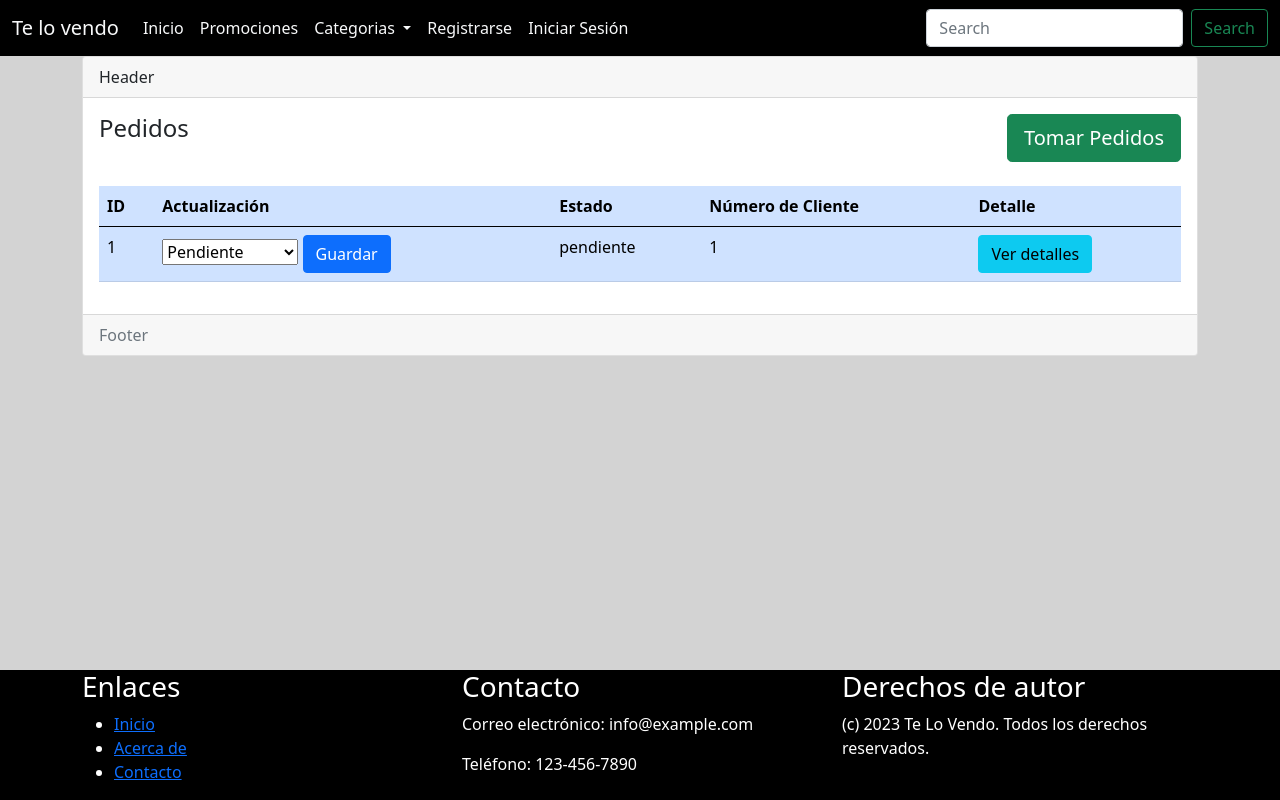
After one commit to lrubio08/telovendoM7, a Django app: page /index/verPedidos/ in a window 1280 px wide. The commit adds this page. Run offline with Django 4.2, Linux system fonts and the light colour scheme; tables that the repository leaves empty hold one stand-in row (values such as "Sample post").

Commit message:
ejercicio grupal 2

```diff
--- a/apptelovendo/forms.py
+++ b/apptelovendo/forms.py
@@ -1,5 +1,5 @@
 from django import forms
-from .models import CustomUser
+from .models import CustomUser, DetallePedido
 
 from django.contrib.auth.forms import UserCreationForm
 from django.contrib.auth.models import User
--- a/apptelovendo/models.py
+++ b/apptelovendo/models.py
@@ -7,9 +7,40 @@ class CustomUser(AbstractUser):
     email = models.EmailField(unique=True)
     username = models.AutoField
 
+    #campos para manejo de grupos y roles
+    ROLES = (
+        ('cliente', 'Cliente'),
+        ('administrador', 'Administrador')
+    )
 
+    role = models.CharField(max_length=15, choices=ROLES, default='cliente')
     USERNAME_FIELD = 'email'
     REQUIRED_FIELDS = ['rut']
 
     def __str__(self):
         return self.email
+
+
+class Producto(models.Model):
+    nombre = models.CharField(max_length=100)
+    precio = models.IntegerField()
+    descripcion = models.TextField()
+
+class Pedido(models.Model):
+    ESTADOS = (
+        ('pendiente', 'Pendiente'),
+        ('preparacion', 'En preparacion'),
+        ('despacho', 'En despacho'),
+        ('entregado','Entregado')
+    )
+
+
+    producto = models.ManyToManyField(Producto)
+    estado = models.CharField(max_length=20, choices=ESTADOS)
+    usuario = models.ForeignKey(CustomUser, on_delete=models.CASCADE, default=None, related_name='pedidos')
+    asignado_a = models.ForeignKey(CustomUser, on_delete=models.SET_NULL, blank=True, null=True, related_name='pedidos_asinados')
+
+class DetallePedido(models.Model):
+    pedido = models.ForeignKey(Pedido, on_delete=models.CASCADE)
+    producto = models.ForeignKey(Producto, on_delete=models.CASCADE)
+    cantidad = models.PositiveIntegerField(default=1)
--- a/apptelovendo/templates/apptelovendo/base.html
+++ b/apptelovendo/templates/apptelovendo/base.html
@@ -8,7 +8,6 @@
     <link href="https://cdn.jsdelivr.net/npm/bootstrap@5.0.2/dist/css/bootstrap.min.css" rel="stylesheet" integrity="sha384-EVSTQN3/azprG1Anm3QDgpJLIm9Nao0Yz1ztcQTwFspd3yD65VohhpuuCOmLASjC" crossorigin="anonymous">
 
     <link rel="stylesheet" href="{%static 'css/estilos.css'%}">
-    {% block style%} {% endblock style%}
     <title>{%block title%} {%endblock%}</title>
 </head>
 <body>
@@ -40,12 +39,26 @@
                         <li><a class="dropdown-item text-light bg-dark" href="#">Deportes</a></li>
                     </ul>
                 </li>
+
+
+                {% if user.is_authenticated %}
+                    <li class="nav-item">
+                        <a class="nav-link text-light" href="{% url 'exit' %}" >Cerrar Sesión</a>
+                    </li>
+                {% else %}
                     <li class="nav-item">
                         <a class="nav-link text-light" href="{% url 'registro'%}" >Registrarse</a>
                     </li>
                     <li class="nav-item">
                         <a class="nav-link text-light" href="{% url 'iniciar_sesion' %}" >Iniciar Sesión</a>
                     </li>
+                {% endif %}
+
+                {% if user.is_superuser or user.is_staff %}
+                    <li class="nav-item">
+                        <a class="nav-link text-light" href="#" >Gestión de Productos</a>
+                    </li>
+                {% endif %}
 
             </ul>
             <form class="d-flex">
--- /dev/null
+++ b/apptelovendo/templates/apptelovendo/verPedidos.html
@@ -0,0 +1,73 @@
+{%extends "appTelovendo/base.html"%}
+
+{%block title%} Ver Pedidos {%endblock%}
+
+{%block content%}
+{%load static%}
+<div class="container">
+
+    <div class="card">
+        <div class="card-header">
+            Header
+        </div>
+        <div class="card-body">
+            <div class="pedidos" style="justify-content: space-between;display: flex;">
+            <h4 class="card-title">Pedidos</h4>
+            <a href="{% url 'tomar_pedido'%}" class="btn btn-success btn-lg " tabindex="1" role="button" >Tomar Pedidos</a>
+
+            </div>
+            <br>
+
+            <div class="table-responsive">
+                <table class="table table-primary">
+                    <thead>
+                        <tr>
+                            <th scope="col">ID</th>
+                            <th scope="col">Actualización</th>
+                            <th scope="col">Estado</th>
+                            <th scope="col">Número de Cliente</th>
+                            <th scope="col">Detalle</th>
+                        </tr>
+                    </thead>
+                    <tbody>
+                        {% for pedido in pedidos %}
+                        <tr class="">
+                            <td scope="row">{{ pedido.id }}</td>
+                            <td>
+                                <form action="{% url 'verPedidos'%}" method="POST">
+                                    {% csrf_token%}
+                                    <input type="hidden" name="pedido_id" value="{{ pedido.id }}">
+                                    <select name="nuevo_estado" id="">
+                                        {% for value, label in pedido.ESTADOS %}
+                                            <option value="{{ value }}" {% if pedido.estado == value %}selected{% endif%}>{{ label }}</option>
+                                        {% endfor %}
+                                    </select>
+                                    <button type="submit" class=" btn btn-primary">Guardar</button>
+                                </form>
+                            </td>
+                            <td>{{ pedido.estado }}</td>
+                            <td>{{ pedido.usuario_id }}</td>
+                            <td>
+                                <a href="{% url 'detalle_pedido' pedido.id%}" class="btn btn-info" role="buttom">Ver detalles</a>
+                            </td>
+                        </tr>
+                        {% endfor %}
+
+
+                    </tbody>
+                </table>
+            </div>
+
+
+        </div>
+        <div class="card-footer text-muted">
+            Footer
+        </div>
+    </div>
+
+</div>
+
+
+
+
+{%endblock%}
--- a/apptelovendo/urls.py
+++ b/apptelovendo/urls.py
@@ -9,5 +9,9 @@ urlpatterns = [
     path('iniciar_sesion/', views.iniciar_sesion, name='iniciar_sesion'),
     path('sesion_iniciada/', views.sesion_iniciada, name='sesion_iniciada'),
     path('exit/', views.exit, name = 'exit'),
+    path('verPedidos/', views.verPedidos, name = 'verPedidos'),
+    #path('verPedidos/crearPedido', views.crearPedido, name = 'crearPedido'),
+    path('detalle_pedido/<int:pedido_id>/', views.detalle_pedido, name= 'detalle_pedido'),
+    path('tomar_pedido', views.tomar_pedido, name='tomar_pedido')
 
 ]
--- a/apptelovendo/views.py
+++ b/apptelovendo/views.py
@@ -4,9 +4,9 @@ import random
 import string
 from django.core.mail import send_mail
 from django.contrib.auth import authenticate, login, logout
-from django.contrib.auth.decorators import login_required
-from django.http import HttpResponse
 from django.contrib import messages
+from .models import Pedido, DetallePedido, CustomUser
+from django.contrib.auth import get_user_model
 
 #pagina de inicio
 def index(request):
@@ -14,7 +14,7 @@ def index(request):
 
 def exit(request):
     logout(request)
-    return redirect('apptelovendo/index.html')
+    return redirect('index')
 #Formulario de registro
 def registro_usuario(request):
 
@@ -65,10 +65,61 @@ def iniciar_sesion(request):
         if user is not None:
             # El inicio de sesión es exitoso, redirigir a la vista sesion_iniciada
             login(request, user)
-            return redirect('sesion_iniciada')
+            if user.is_staff or user.is_superuser:
+                return redirect ('verPedidos')
+            else:
+                return redirect('sesion_iniciada')
         else:
             messages.error(request, 'Tu correo o contraseñas no son correctos. Por favor intenta nuevamente.')
     return render(request, 'apptelovendo/login.html')
 
 def sesion_iniciada(request):
     return render(request, 'apptelovendo/sesion_iniciada.html')
+
+def verPedidos(request):
+    if request.method == 'POST':
+        pedido_id = request.POST.get('pedido_id')
+        nuevo_estado = request.POST.get('nuevo_estado')
+
+        pedido = Pedido.objects.get(id=pedido_id)
+        pedido.estado = nuevo_estado
+        pedido.save()
+
+        if pedido and pedido.usuario:
+            send_notification_email(pedido, nuevo_estado)
+
+    pedidos = Pedido.objects.all().order_by('id')
+    return render(request, 'apptelovendo/verPedidos.html', {'pedidos':pedidos})
+
+#Envio de actualizacion de pedidos
+def send_notification_email(pedido, nuevo_estado):
+    subject = 'Actualzacion del estado de su pedido'
+    message = f'El estado de tu pedido numero {pedido.id} ha sido actualizado a {pedido.estado}'
+    from_email = 'noreply@teloVendo.com'
+    recipient_list = [pedido.usuario.email]
+
+    send_mail(subject, message, from_email, recipient_list)
+
+def detalle_pedido(request, pedido_id):
+    pedido = Pedido.objects.get(id=pedido_id)
+    detalles = pedido.detallepedido_set.all()
+    return render(request, 'apptelovendo/detalle_pedido.html', {'pedido': pedido, 'detalles': detalles })
+
+def tomar_pedido(request):
+    CustomUser = get_user_model()
+    if request.method == 'POST':
+        usuario_id = request.POST.get('usuario_id')
+        usuario = CustomUser.objects.get(id=usuario_id)
+
+        pedido = Pedido.objects.filter(asignado_a=None, estado='pendiente').first()
+        if pedido:
+            pedido.asignado_a = usuario
+            pedido.save()
+
+        return redirect('verPedidos')
+
+
+    usuarios = CustomUser.objects.all()
+    usuarios_con_pedidos_pendientes = CustomUser.objects.filter(pedidos__estado='pendiente').distinct()
+
+    return render(request, 'apptelovendo/tomar_pedido.html',{'usuarios':usuarios, 'usuarios_con_pedidos_pendientes': usuarios_con_pedidos_pendientes})
--- a/static/css/estilos.css
+++ b/static/css/estilos.css
@@ -13,3 +13,8 @@ body{
     color: white;
     margin-top: auto;
 }
+
+.pedidos{
+    display: flex;
+    justify-content: space-between;
+}
```
Also changed, not shown: apptelovendo/templates/apptelovendo/detalle_pedido.html (added, +55 -0 lines), apptelovendo/templates/apptelovendo/index.html (+0 -28 lines), apptelovendo/templates/apptelovendo/tomar_pedido.html (added, +46 -0 lines), .gitignore.txt (added), apptelovendo/migrations/0004_producto_pedido.py (added), apptelovendo/migrations/0005_pedido_usuario_producto_descripcion.py (added), apptelovendo/migrations/0006_customuser_role_detallepedido.py (added), apptelovendo/migrations/0007_pedido_asignado_a_alter_pedido_usuario.py (added). Lines whose indentation alone changed are shown as unchanged.
